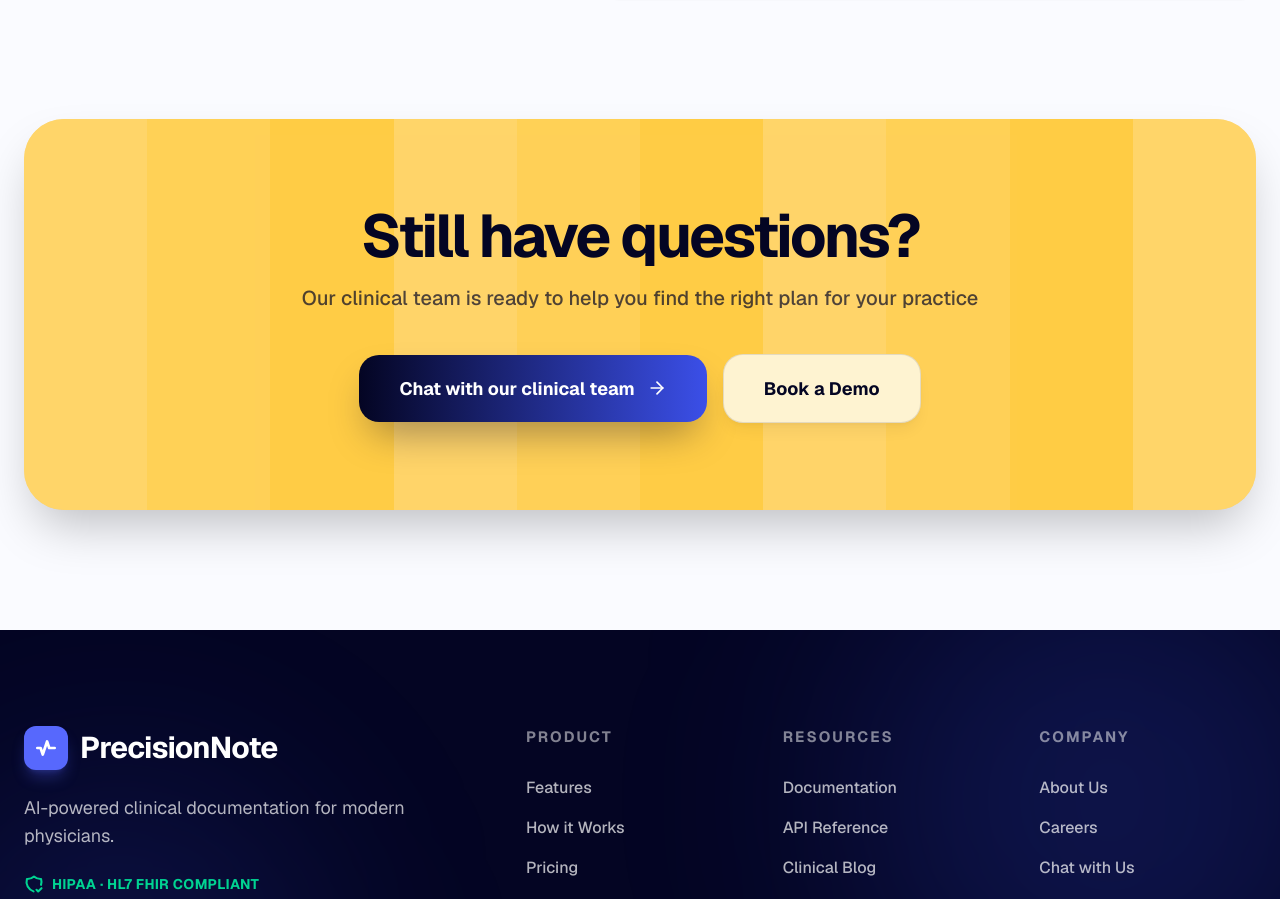
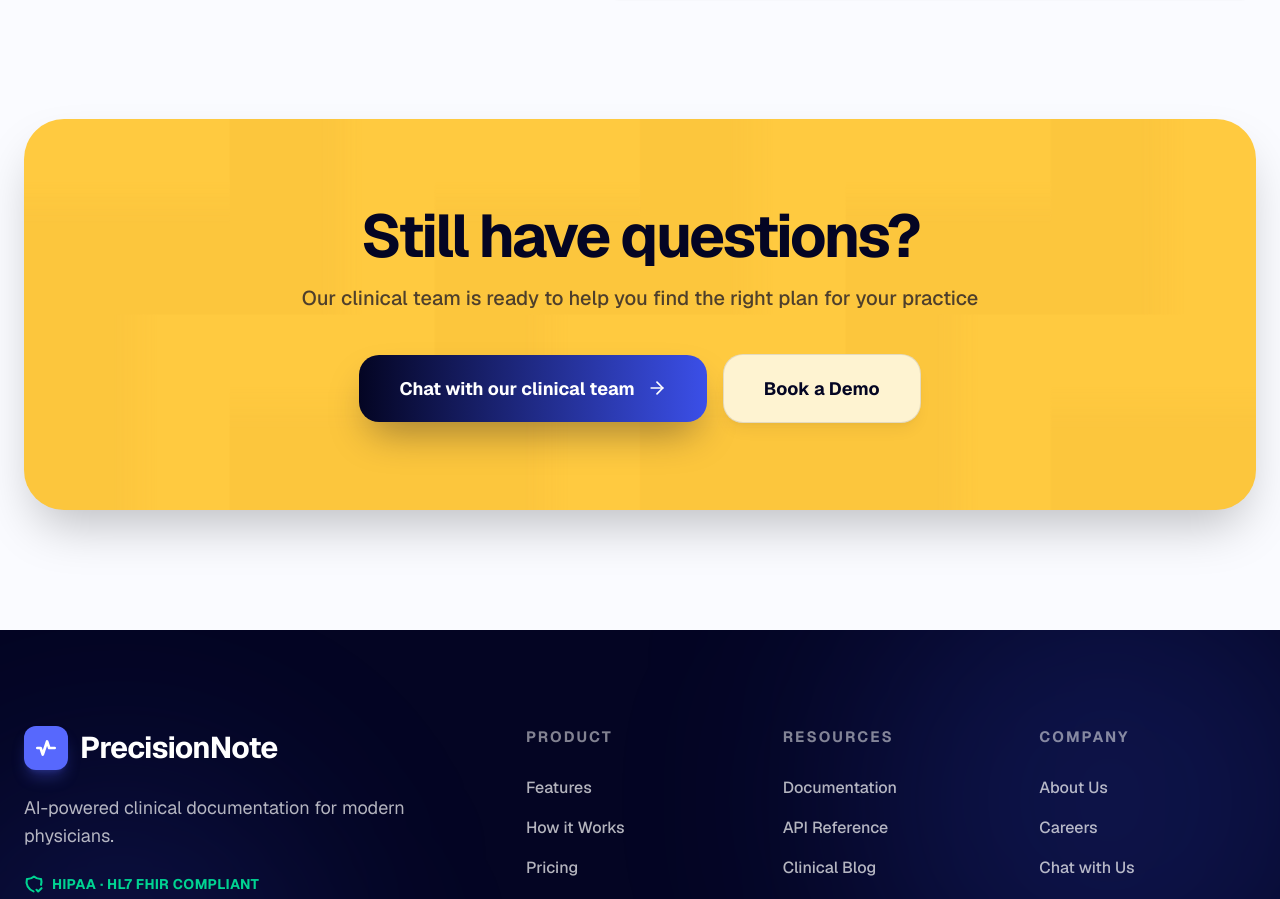
Before and after one commit to zybano/pn-homepage, a React (Vite) app: page /pricing in a window 1280 px wide. Shown: the part 3676-4575 px from the top of the page. Built offline with nearby package versions, Linux system fonts and the light colour scheme.

Commit message:
refactor: update PricingPage background styling to use AppImages and simplify layout

```diff
--- a/src/pages/PricingPage.tsx
+++ b/src/pages/PricingPage.tsx
@@ -380,20 +380,16 @@ const PricingPage = () => {
             initial={{ opacity: 0, y: 30 }}
             whileInView={{ opacity: 1, y: 0 }}
             viewport={{ once: true }}
-            className="relative h-[391px] overflow-hidden rounded-[40px] px-8 py-20 text-center shadow-2xl flex flex-col items-center justify-center bg-[#ffcc4d]"
+            className="relative h-[391px] overflow-hidden rounded-[40px] bg-[#ffca40] px-8 py-20 text-center shadow-2xl flex flex-col items-center justify-center"
           >
-            {/* Exactly Matching Background Stripes */}
-            <div className="absolute inset-0 z-0 flex whitespace-nowrap opacity-60">
-              {[...Array(10)].map((_, i) => (
-                <div
-                  key={i}
-                  className="h-full flex-grow"
-                  style={{
-                    backgroundColor: i % 3 === 0 ? '#ffda7d' : i % 3 === 1 ? '#ffd45e' : '#ffcc40'
-                  }}
-                />
-              ))}
-            </div>
+            <div
+              className="absolute inset-0 opacity-15 pointer-events-none bg-repeat bg-center"
+              style={{
+                backgroundImage: `url(${AppImages.YellowCTABg})`,
+                backgroundSize: 'cover',
+                backgroundPosition: 'center',
+              }}
+            />
 
             <div className="relative z-10">
               <h3 className="mb-4 text-[60px] font-bold leading-[60px] tracking-[-2.5px] text-[#040523]">
```
